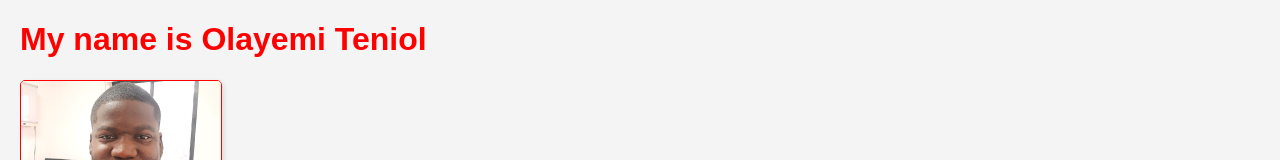
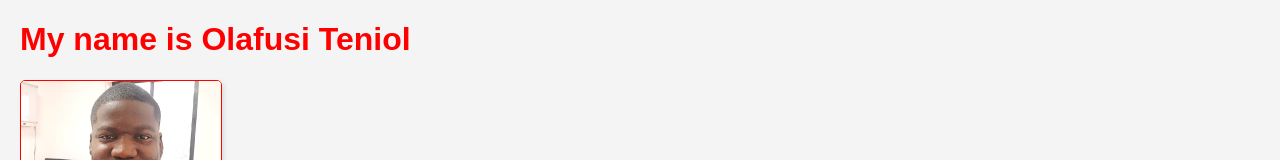
Before and after one commit to tenifuzy/MT-Simple-Website, a plain HTML site: page index.html in a window 1280 px wide. Shown: the top 160 px of the page. Drawn offline with Linux system fonts and the light colour scheme.

Commit message:
Update index.html

```diff
--- a/index.html
+++ b/index.html
@@ -8,7 +8,7 @@
 </head>
 <body>
     <div class="Introduction">
-    <h1> My name is Olayemi Teniol</h1>
+    <h1> My name is Olafusi Teniol</h1>
 
     <img src="images/johnidowu.jpg" alt="my profile picture" />
 
```
